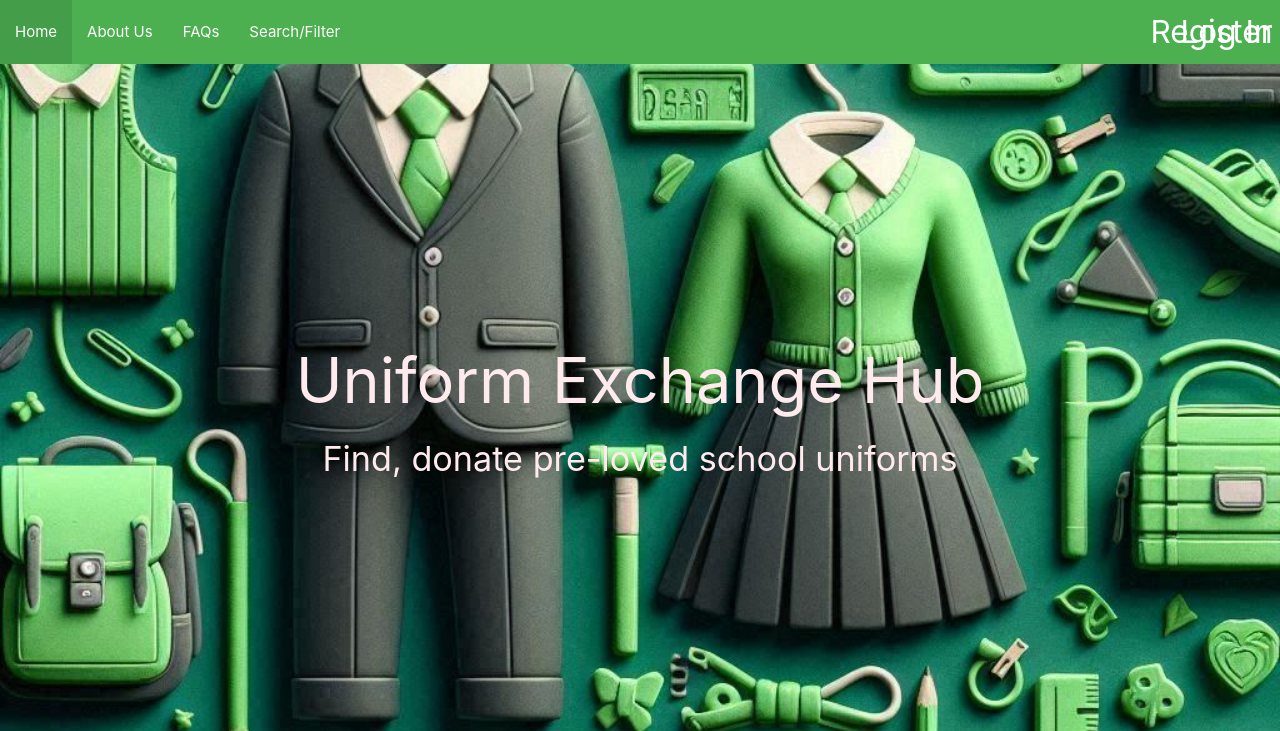
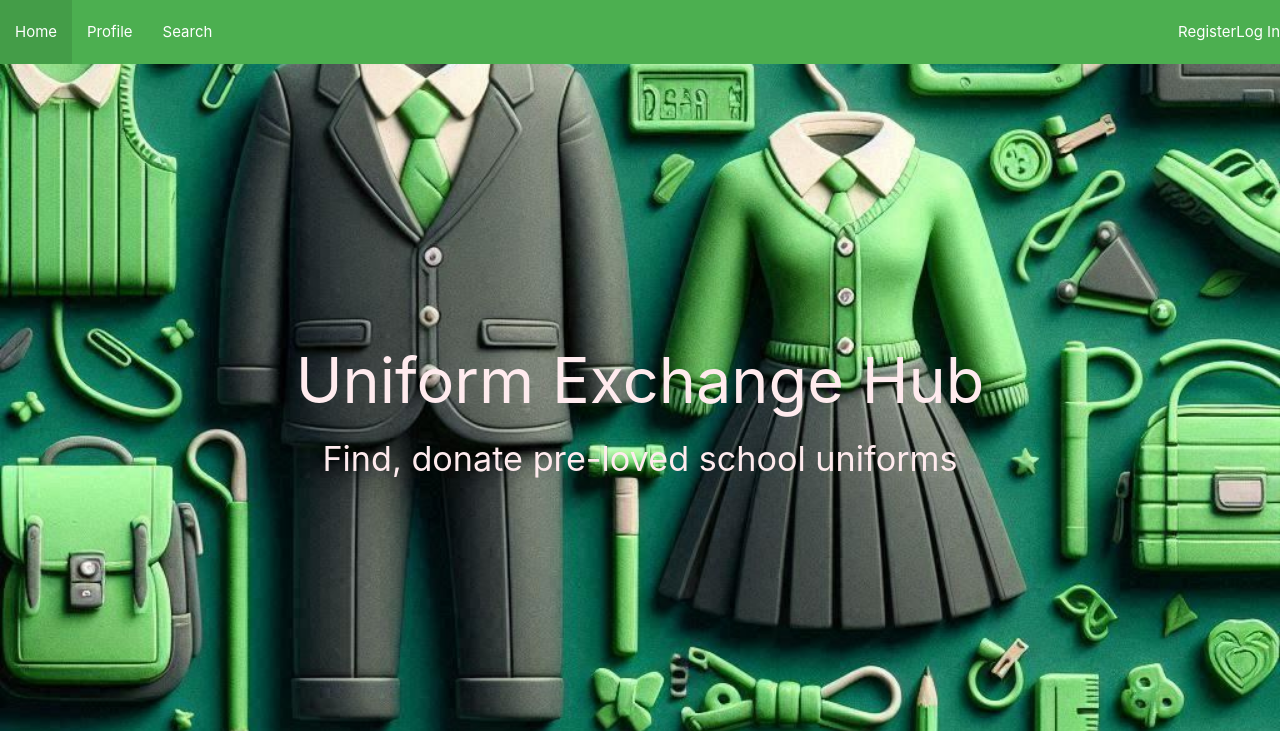
Before and after one commit to molnarlin/uniform_exchange_hub, a Flask app: page / in a window 1280 px wide. Shown: the top 731 px of the page. Run offline with Flask 3, Linux system fonts and the light colour scheme; some libraries are stand-ins or nearby versions.

Commit message:
base.html updated

```diff
--- a/templates/base.html
+++ b/templates/base.html
@@ -14,19 +14,17 @@
       <div class="nav-wrapper green">
         <ul id="nav-mobile" class="left hide-on-med-and-down">
           <li><a href="{{ url_for('index') }}">Home</a></li>
-          <li><a href="{{ url_for('index/#about-us') }}">About Us</a></li>
-          <li><a href="{{ url_for('index/#faqs') }}">FAQs</a></li>
-          <li><a href="#">Search/Filter</a></li>
+          <li><a href="#">Profile</a></li>
+          <li><a href="#">Search</a></li>
         </ul>
-        <a href="#" class="brand-logo right">Log In</a>
-        <a href="{{ url_for('register') }}" class="brand-logo right">Register</a>
+        <a href="#" class="right">Log In</a>
+        <a href="{{ url_for('register') }}" class="right">Register</a>
       </div>
     </nav>
       <ul class="sidenav green" id="mobile-demo">
         <li><a href="{{ url_for('index') }}">Home</a></li>
-        <li><a href="{{ url_for('index/#about-us') }}">About Us</a></li>
-        <li><a href="{{ url_for('index/#faqs') }}">FAQs</a></li>
-        <li><a href="#">Search/Filter</a></li>
+        <li><a href="#">Profile</a></li>
+        <li><a href="#">Search</a></li>
         <li><a href="#">Log In</a></li>
         <li><a href="{{ url_for('register') }}">Register</a></li>
       </ul>
```
